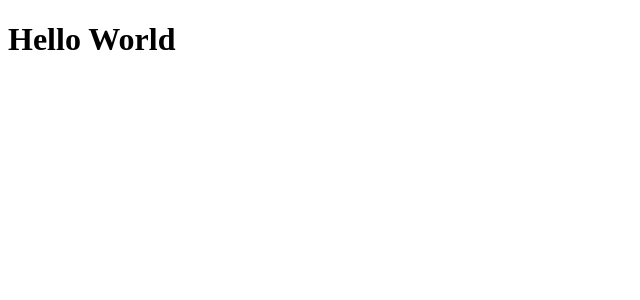
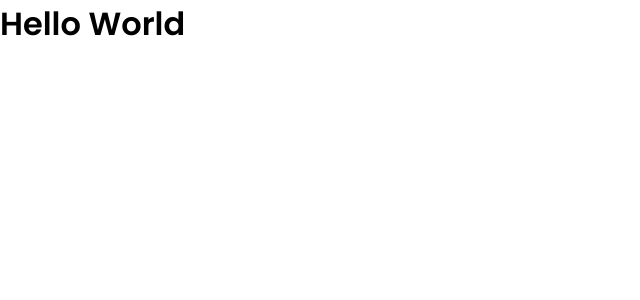
Before and after one commit to Yuri-stack/Ignite_dtMoney, a React (Create React App) app: page / in a window 1280 px wide. Shown: the top 300 px of the page, without its empty margins (0-640 px from the left). Built offline with nearby package versions, Linux system fonts and the light colour scheme.

Commit message:
Styles: Add Styled Components, Global Styles and Fonts

```diff
--- a/package.json
+++ b/package.json
@@ -6,6 +6,7 @@
     "react": "^17.0.2",
     "react-dom": "^17.0.2",
     "react-scripts": "4.0.3",
+    "styled-components": "^5.3.1",
     "web-vitals": "^1.0.1"
   },
   "devDependencies": {
@@ -16,6 +17,7 @@
     "@types/node": "^12.0.0",
     "@types/react": "^17.0.0",
     "@types/react-dom": "^17.0.0",
+    "@types/styled-components": "^5.1.13",
     "typescript": "^4.1.2"
   },
   "scripts": {
--- a/public/index.html
+++ b/public/index.html
@@ -1,10 +1,17 @@
 <!DOCTYPE html>
 <html lang="pt-br">
   <head>
+    <link rel="preconnect" href="https://fonts.gstatic.com" crossorigin>
+    <link rel="preconnect" href="https://fonts.googleapis.com">
+
     <meta charset="utf-8" />
     <meta name="viewport" content="width=device-width, initial-scale=1" />
 
+    <link rel="shortcut icon" href="favicon.png" type="image/png">
+
     <title>dtMoney</title>
+
+    <link href="https://fonts.googleapis.com/css2?family=Poppins:wght@400;600&display=swap" rel="stylesheet">
   </head>
   <body>
     <noscript>You need to enable JavaScript to run this app.</noscript>
--- a/src/App.tsx
+++ b/src/App.tsx
@@ -1,7 +1,10 @@
+import { GlobalStyle } from "./styles/global";
+
 export function App() {
   return (
     <div className="App">
       <h1>Hello World</h1>
+      <GlobalStyle />
     </div>
   );
 }
--- /dev/null
+++ b/src/styles/global.ts
@@ -0,0 +1,54 @@
+import { createGlobalStyle } from 'styled-components'
+
+export const GlobalStyle = createGlobalStyle`
+    :root{
+        --red: #E52E4D;
+        --blue: #5429CC;
+        --blue-light: #6933FF;
+
+        --text-title: #363f5f;
+        --text-body: #969cb3;
+
+        --background: #F0F2F5
+        --shape: #ffffff;
+    }
+
+    *{
+        margin: 0;
+        padding: 0;
+        box-sizing: border-box;
+    }
+
+    html{                       // Por padrão, font size é 16px
+        @media(max-width: 1080px){
+            font-size: 93.75%;  // 15px
+        }
+
+        @media(max-width: 720px){
+            font-size: 87.5%;   // 14px
+        }
+    }
+
+    body{
+        background: var(--background);
+        -webkit-font-smooth: antialised;    // Fonts mais detalhadas/nítidas
+    }
+
+    body, input, textarea, button{
+        font-family: 'Poppins', sans-serif;
+        font-weight: 400;
+    }
+
+    h1,h2,h3,h4,h5,h6, strong{
+        font-weight: 600;
+    }
+
+    button{
+        cursor: pointer;
+    }
+
+    [disabled]{ // Tudo que estiver desabilitado
+        opacity: 0.6;
+        cursor: not-allowed;
+    }
+`
```
Also changed, not shown: 1 other file (tests, documents, lock files or other folders).
